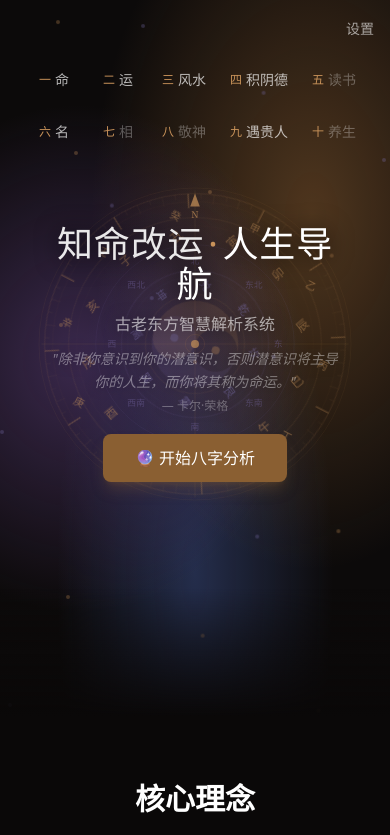
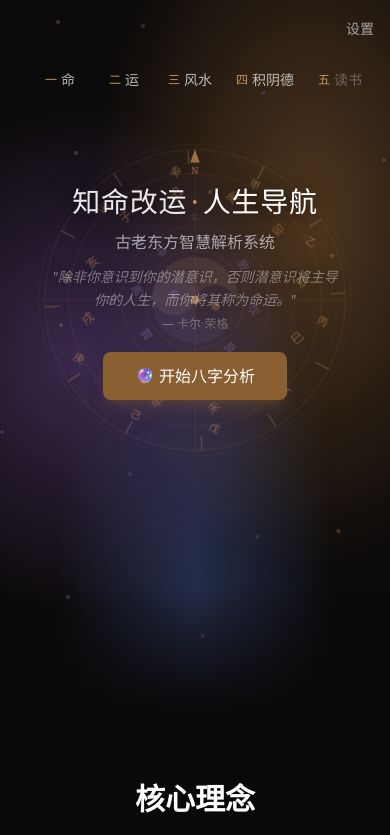
Before and after one commit to wuyi-LifeGPS/fatemaster-ai, a Next.js app: page / in a window 390 px wide. Shown: the top 835 px of the page. Built offline with nearby package versions, Linux system fonts and the light colour scheme; a small style sheet from the web is missing.

Commit message:
fix: mobile nav scrollable, title nowrap

```diff
--- a/src/app/globals.css
+++ b/src/app/globals.css
@@ -43,3 +43,12 @@ body {
   50% { transform: translateY(-10px) translateX(-10px); }
   75% { transform: translateY(-30px) translateX(5px); }
 }
+
+/* 隐藏滚动条 */
+.scrollbar-hide {
+  -ms-overflow-style: none;
+  scrollbar-width: none;
+}
+.scrollbar-hide::-webkit-scrollbar {
+  display: none;
+}
--- a/src/app/page.tsx
+++ b/src/app/page.tsx
@@ -88,9 +88,9 @@ export default function Home() {
           </Link>
         </div>
 
-        {/* 顶部导航 */}
+        {/* 顶部导航 - 移动端横向滚动 */}
         <div className="relative z-30 max-w-6xl mx-auto mb-6">
-          <div className="flex flex-wrap justify-center gap-2 md:gap-3">
+          <div className="flex overflow-x-auto scrollbar-hide justify-start md:justify-center gap-2 md:gap-3 whitespace-nowrap px-4 md:px-0 pb-2">
             {navItems.map((item) => (
               <Link
                 key={item.label}
@@ -101,7 +101,7 @@ export default function Home() {
                     alert('功能即将上线，敬请期待')
                   }
                 }}
-                className={`group relative flex flex-col items-center px-2 py-1.5 rounded-md text-sm md:text-base transition-all ${
+                className={`group relative inline-flex flex-col items-center px-2 py-1.5 rounded-md text-sm md:text-base transition-all shrink-0 ${
                   item.available
                     ? 'text-white/70 hover:text-white hover:bg-white/10 cursor-pointer'
                     : 'text-white/30 cursor-not-allowed'
@@ -292,7 +292,7 @@ export default function Home() {
 
             {/* 标题层 - 绝对定位覆盖罗盘中心，整体下移使标题位于中心点 */}
             <div className="absolute inset-0 z-20 flex flex-col items-center text-center px-4 translate-y-10">
-              <h1 className="text-4xl sm:text-5xl md:text-6xl mb-2 font-slidefu text-white drop-shadow-[0_2px_12px_rgba(0,0,0,0.9)] tracking-wide"
+              <h1 className="text-[28px] sm:text-4xl md:text-5xl lg:text-6xl mb-2 font-slidefu text-white drop-shadow-[0_2px_12px_rgba(0,0,0,0.9)] tracking-wide whitespace-nowrap"
                 style={{ fontWeight: 400 }}
               >
                 <span className="text-white/90">知命改运</span>
```
